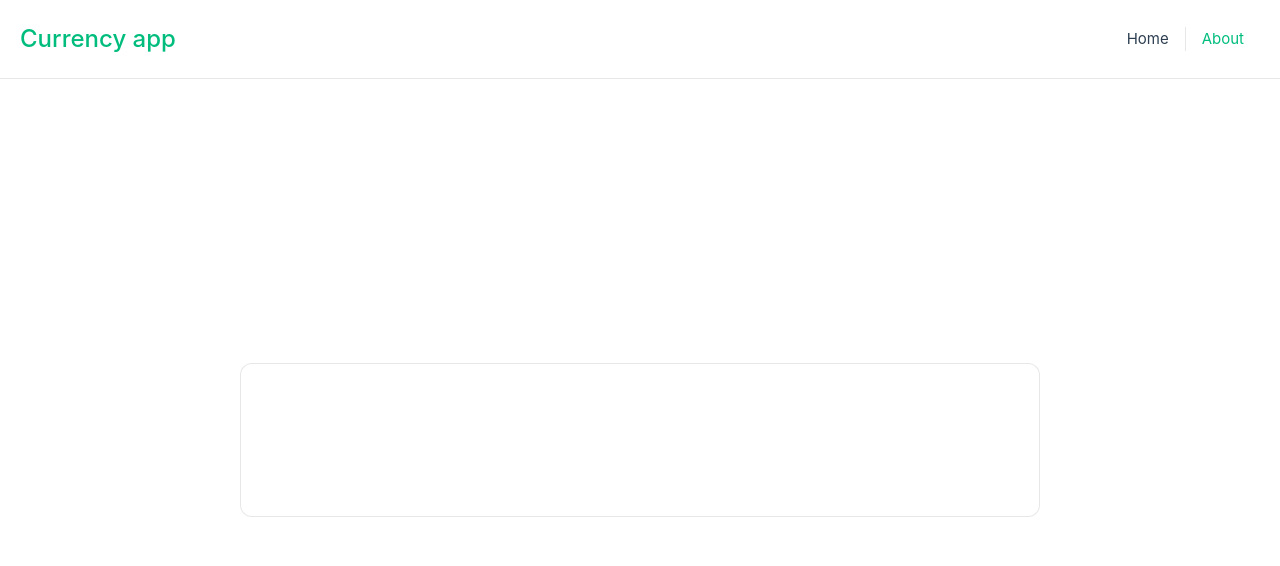
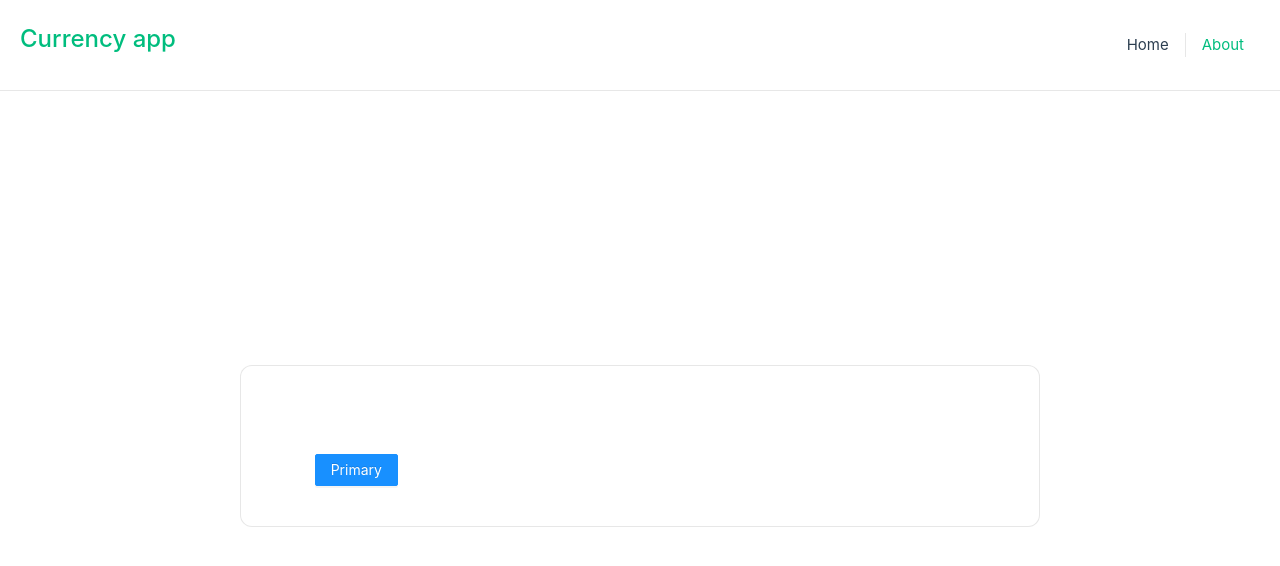
Before and after one commit to Dior1726/currency-app, a Vue app: page / in a window 1280 px wide. Shown: the top 566 px of the page. Built offline with nearby package versions, Linux system fonts and the light colour scheme.

Commit message:
feat: add ant design

```diff
--- a/package.json
+++ b/package.json
@@ -11,6 +11,7 @@
     "format": "prettier --write src/"
   },
   "dependencies": {
+    "ant-design-vue": "^3.2.16",
     "pinia": "^2.0.32",
     "vue": "^3.2.47",
     "vue-router": "^4.1.6"
--- a/src/main.js
+++ b/src/main.js
@@ -3,12 +3,15 @@ import { createPinia } from 'pinia'
 
 import App from './App.vue'
 import router from './router'
+import Antd from 'ant-design-vue';
 
+import 'ant-design-vue/dist/antd.css';
 import './css/main.css'
 
 const app = createApp(App)
 
 app.use(createPinia())
+app.use(Antd)
 app.use(router)
 
 app.mount('#app')
--- a/src/views/HomeView.vue
+++ b/src/views/HomeView.vue
@@ -6,6 +6,7 @@
     Lorem ipsum dolor sit amet consectetur adipisicing elit. Ex aut, iure adipisci atque assumenda
     quaerat tenetur quas omnis ratione eligendi dolorum. Molestias, velit? Nemo porro, reiciendis et
     totam non sint!
+    <a-button type="primary">Primary</a-button>
   </div>
 </template>
 
```
Also changed, not shown: 1 other file (tests, documents, lock files or other folders).
